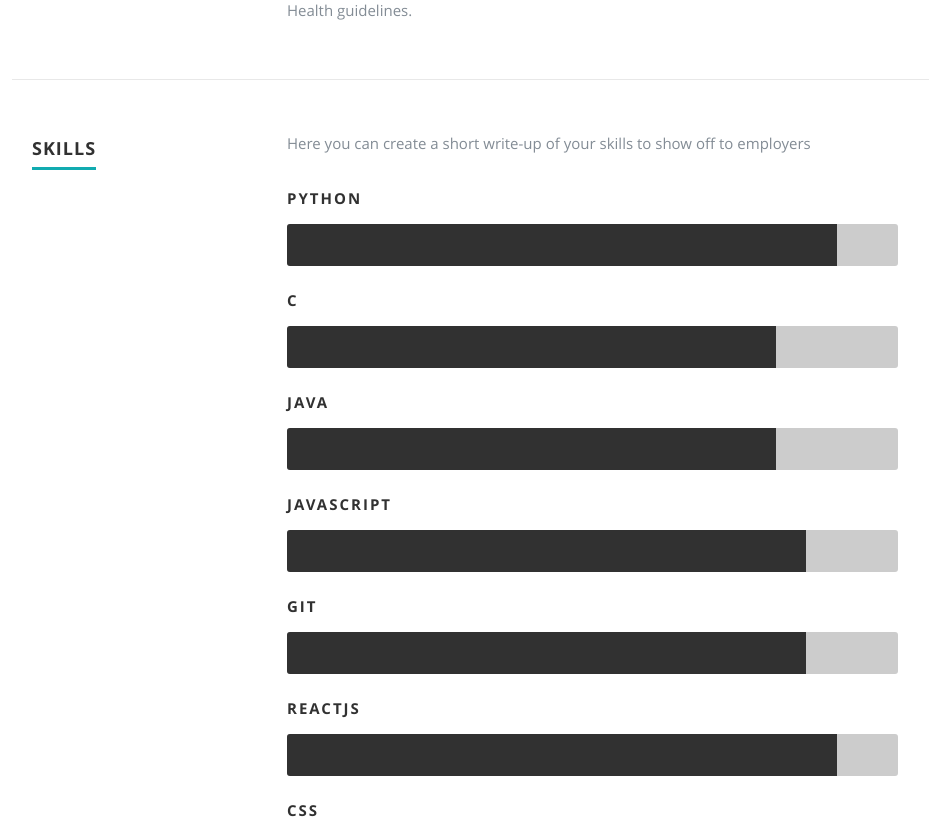
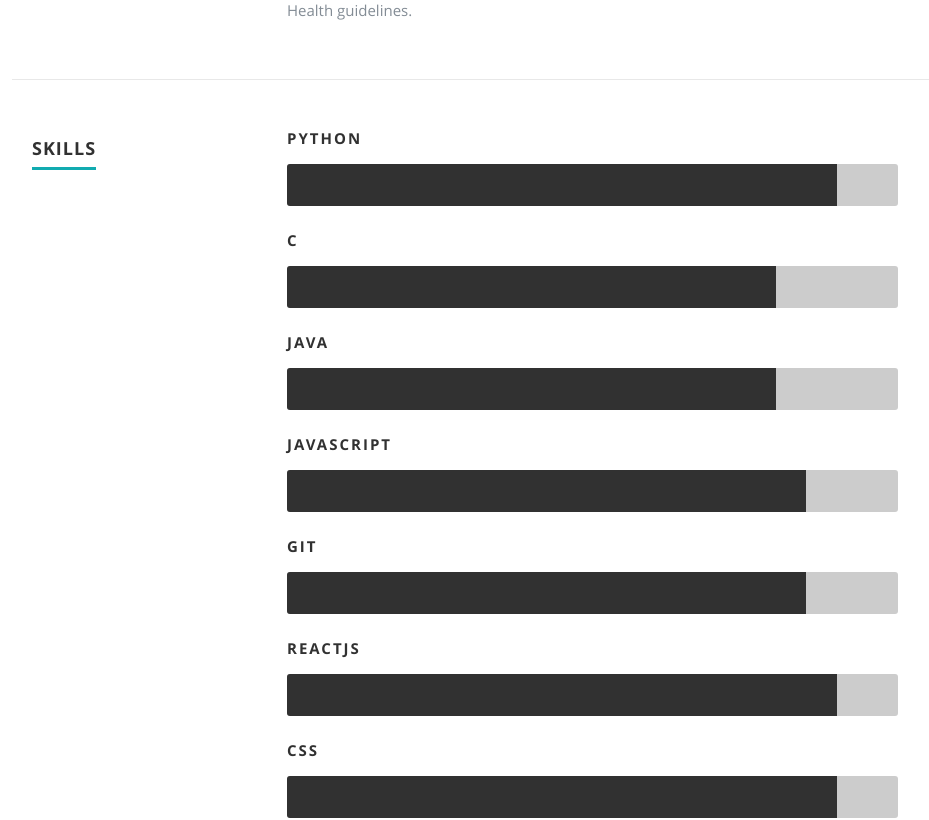
Before and after one commit to timmyCturner/profile, a React (Create React App) app: page / in a window 1280 px wide. Shown: the part 2360-3180 px from the top of the page, without its empty margins (118-1047 px from the left). Built offline with nearby package versions, Linux system fonts and the light colour scheme.

Commit message:
anioncreative

```diff
--- a/public/resumeData.json
+++ b/public/resumeData.json
@@ -105,21 +105,21 @@
       {
         "title":"Kindred Spirit Mailbox",
         "category":"Vacation Rental Site",
-        "image":"KindredSpiritMailbox.png",
+        "image":"KindredSpiritMailbox.PNG",
         "url":"https://kindredspiritvacation.com/"
 
       },
       {
         "title":"Vic Niceley Art Work",
         "category":"Art Selling Website",
-        "image":"VicNiceley.png",
+        "image":"VicNiceley.PNG",
         "url":"https://vicniceley.com/"
 
       },
       {
         "title":"Moores Heating and Air",
         "category":"Heating and Air Conditioning Promotion",
-        "image":"MooresHA.png",
+        "image":"MooresHA.PNG",
         "url":"https://mooresheatingandair.com/"
 
       }
--- a/src/Components/Resume.js
+++ b/src/Components/Resume.js
@@ -61,8 +61,7 @@
 
          <div className="nine columns main-col">
 
-            <p>{skillmessage}
-            </p>
+
 
 				<div className="bars">
 				   <ul className="skills">
```
